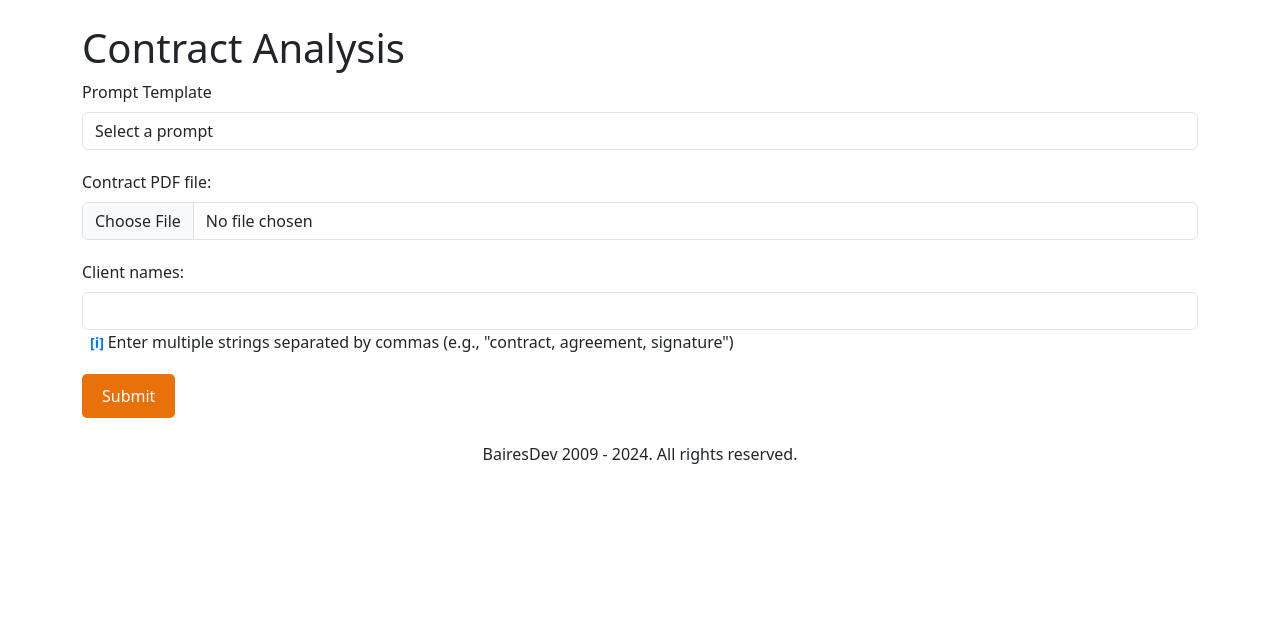
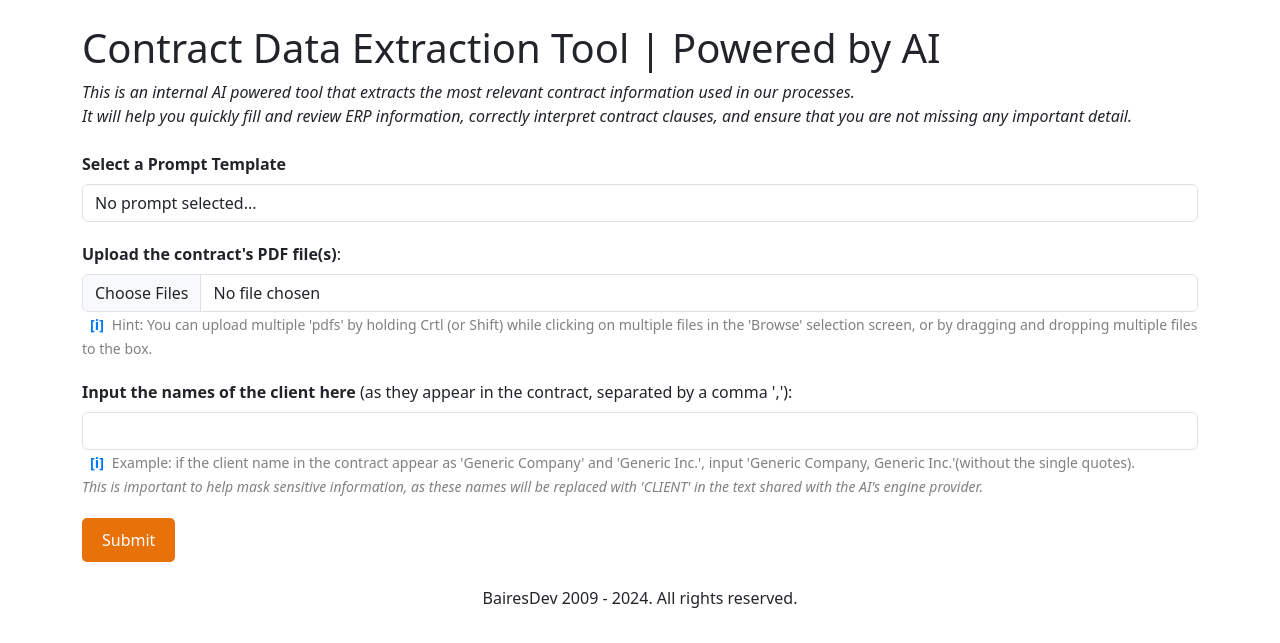
Before and after one commit to iuribairesdev/text-summarization, a Flask app: page / in a window 1280 px wide. Shown: the part 157-800 px from the top of the page. Run offline with Flask 3, Linux system fonts and the light colour scheme; the visitor is signed in with stand-in values (Sample User, id 1); parts of the project's set-up code (start-up, migrations or seed data) failed here and were passed over.

Commit message:
UI changes and capability for upload of multiple contracts
Modifications:
• Added capability for handling multiple contract upload in the main file
• Made the UI modifications related to that in home html
• Made several other UI improvements to home html, including:
   • Header name change
   • Added tool capabilities description
   • Added more detailed instructions
   • Defined topic hierarchy using bold, italic and gray text

IMPORTANT TECHNICAL NOTE:
To handle multiple files, I modified the object that defines the names of folders and .pkl objects from the "filename" to the "first_client_name". The first client name will be the first item that the user inputs in the third field in the home page. On the same direction, I modified the place where the uploaded from the "uploaded_files" folder, to a child folder: ./uploaded_files/client_name/pdfs.

```diff
--- a/main.py
+++ b/main.py
@@ -36,45 +36,81 @@ def preview():
         return redirect(url_for('login'))
 
     if request.method == 'POST':
+        # Get the list of files from the request
+        files = request.files.getlist('file')
 
-        # Check if the post request has the file part
-        if 'file' not in request.files:
+        # If no files were uploaded
+        if not files or len(files) == 0:
             return jsonify({"error": "No file part"}), 400
 
-        file = request.files['file']
+        # Retrieve form data
         client_name = request.form['client_name']
+        client_name_list = client_name.split(',')
         prompt_id = request.form.get('prompt_id')
 
-        # Validate and convert search_string to a list
+        # Validate the client name (comma-separated)
         is_valid, str_list = validate_string(client_name)
         if not is_valid:
             return jsonify({"error": "search_string must be a comma-separated list of strings"}), 400
 
-        # If no file is selected
-        if file.filename == '':
-            return jsonify({"error": "No selected file"}), 400
 
-        if not allowed_file(file.filename):
-            return jsonify({"error": "Please, upload PDF files only!"}), 400
+        # Read the chosen prompt
+        prompts = read_prompts()
+        prompt = next((p for p in prompts if str(p['id']) == prompt_id), None)
+        if not prompt:
+            return jsonify({"error": "Invalid prompt_id"}), 400
+
+        pretext = prompt['pretext']
+        posttext = prompt['posttext'] + "Output must be organized in a table format, as in questions by answers."
 
 
-        # If file is valid and has allowed extension
-        if file and allowed_file(file.filename):
-            if not os.path.exists(app.config['UPLOAD_FOLDER']):
-                os.makedirs(app.config['UPLOAD_FOLDER'])
-            filename = secure_filename(file.filename).split(".")[0]
-            file.save(f"{os.path.join(app.config['UPLOAD_FOLDER'], filename)}.pdf")
-            print('File successfully uploaded!')
+        first_client_name = client_name_list[0] if isinstance(client_name_list, list) else client_name
 
-            prompts = read_prompts()
-            prompt = next((p for p in prompts if str(p['id']) == prompt_id), None)
-            pretext = prompt['pretext']
-            posttext = prompt['posttext'] + "Output must be organized in a table format, as in questions by answers."
+        client_folder = os.path.join(app.config['UPLOAD_FOLDER'], first_client_name)
+        print(client_folder)
+        saved_pdfs_folder = os.path.join(client_folder, 'pdfs')
 
-            contract = Contract(os.path.join(app.config['UPLOAD_FOLDER']), str_list, pretext, posttext)
-            contract.save_object(filename + "_PREVIEW", session['user'])
 
-    return render_template('preview.html', filename=filename, client_name=client_name, prompt_id=prompt_id, contract=contract)
+        # Make sure the folder exists
+        if not os.path.exists(client_folder):
+            os.makedirs(client_folder)
+
+        if not os.path.exists(saved_pdfs_folder):
+            os.makedirs(saved_pdfs_folder)
+
+
+        # This list will keep track of valid filenames
+        saved_filenames = []
+
+        # Process each uploaded file
+        for f in files:
+            # Skip if filename is empty
+            if f.filename == '':
+                continue
+
+            if not allowed_file(f.filename):
+                return jsonify({"error": f"Invalid file type for {f.filename}. Please only upload PDF files!"}), 400
+
+            # Secure and save the file
+            filename_only = secure_filename(f.filename).rsplit('.', 1)[0]
+            saved_path = os.path.join(saved_pdfs_folder, filename_only + '.pdf')
+            f.save(saved_path)
+            print(f'File {filename_only} successfully uploaded!')
+
+        #initialize the contract object
+        contract = Contract(saved_pdfs_folder, str_list, pretext, posttext)
+
+        #save the contract object to disk
+        if first_client_name:
+            contract.save_object(first_client_name + "_PREVIEW", session['user'])
+
+        return render_template(
+            'preview.html',
+            filename=", ".join(saved_filenames),  # or pass them as a list
+            client_name=client_name,
+            prompt_id=prompt_id,
+            contract=contract
+        )
 
 
 
@@ -90,6 +126,13 @@ def result():
         # get file name from form
         filename = request.form['filename']
         print("filename ", filename)
+
+        #get the client name from form
+        client_name = request.form['client_name']
+        client_name_list = client_name.split(',')
+        client_name = client_name.split(',')
+        first_client_name = client_name_list[0] if isinstance(client_name_list, list) else client_name
+
         # Get prompt_id from form
         prompt_id = request.form['prompt_id']
         prompts = read_prompts()
@@ -100,7 +143,8 @@ def result():
             summary = request.form['summary']
             result = summary
             # Load the object from the file
-            with open(f"{os.path.join('./objects/',session['user'],filename)}.pkl", 'rb') as file:
+            with open(f"{os.path.join('./objects/',session['user'],first_client_name)}.pkl", 'rb') as file:
+                print (f"Saving to {os.path.join('./objects/',session['user'],first_client_name)}.pkl")
                 contract = dill.load(file)
 
             if contract:
@@ -112,7 +156,7 @@ def result():
             data = request.form.get('input_text')
 
             # Load the object from the file
-            with open(f"{os.path.join('./objects/', session['user'], filename + '_PREVIEW')}.pkl", 'rb') as file:
+            with open(f"{os.path.join('./objects/', session['user'], first_client_name + '_PREVIEW')}.pkl", 'rb') as file:
                 contract = dill.load(file)
 
             if contract:
--- a/settings.json
+++ b/settings.json
@@ -1,5 +1,5 @@
 {
-    "model": "gpt-4o",
+    "model": "gpt-4o-mini",
     "tokens": 3000,
     "temperature": 0.2,
     "store_p": "on"
--- a/templates/home.html
+++ b/templates/home.html
@@ -2,14 +2,21 @@
 {% extends "base.html" %}
 
 {% block content %}
-  <h1 class="mt-4">Contract Analysis</h1>
+  <h1 class="mt-4">Contract Data Extraction Tool | Powered by AI</h1>
+  <span >
+    <i> This is an internal AI powered tool that extracts the most relevant contract information used in our processes.
+	<br> It will help you quickly fill and review ERP information, correctly interpret contract clauses, and ensure that you are not missing any important detail.</i>
+
+</span>
+
+
   <form action="{{ url_for('preview')}}" method="POST" enctype="multipart/form-data">
     <div class="mb-3">
       <div class="form-group">
 
-        <label for="prompt_id" class="form-label">Prompt Template</label>
+        <label for="prompt_id" class="form-label"><br><b>Select a Prompt Template</b></label>
         <select class="form-control" id="prompt_id" name="prompt_id" required>
-            <option value="" disabled selected>Select a prompt</option>
+            <option value="" disabled selected>No prompt selected...</option>
             {% for prompt in prompts %}
                 <option value="{{ prompt.id }}">{{ prompt.title }}</option>
             {% endfor %}
@@ -19,17 +26,25 @@
 
     <div class="mb-3">
       <div class="form-group">
-        <label for="file" class="form-label">Contract PDF file:</label>
-        <input type="file" name="file" class="form-control">
-      </div>
+        <label for="file" class="form-label"><b>Upload the contract's PDF file(s)</b>:</label>
+        <input type="file" name="file" class="form-control" multiple>
+              <span class="helper-text">[i]&nbsp;</span>
+<span style="color: gray;", >
+    <small> Hint: You can upload multiple 'pdfs' by holding Crtl (or Shift) while clicking on multiple files in the 'Browse' selection screen, or by dragging and dropping multiple files to the box. </small>
+</span>
+	  </div>
     </div>
 
     <div class="mb-3">
       <div class="form-group">
 
-        <label for="client_name" class="form-label">Client names:</label>
+        <label for="client_name" class="form-label"><b>Input the names of the client here</b> (as they appear in the contract, separated by a comma ','):</label>
         <input type="text" name="client_name" class="form-control" required>
-        <span class="helper-text">[i]&nbsp;</span><span>Enter multiple strings separated by commas (e.g., "contract, agreement, signature")</span>
+<span>
+     <span class="helper-text" >[i]&nbsp;</span>
+	 <span style="color: gray;"> <small> Example: if the client name in the contract appear as 'Generic Company' and 'Generic Inc.', input 'Generic Company, Generic Inc.'(without the single quotes).
+    <br><i> This is important to help mask sensitive information, as these names will be replaced with 'CLIENT' in the text shared with the AI's engine provider.</i> </small>
+</span>
       </div>
     </div>
     <button type="submit" class="btn btn-primary">Submit</button>
--- a/templates/result.html
+++ b/templates/result.html
@@ -6,8 +6,10 @@
     <div class="container mt-5">
         <h1>{{ page_title }}</h1>
         <form method="POST" class="mt-4">
+
             <input type="hidden" id="filename" name="filename" value="{{ filename }}">
             <input type="hidden" id="prompt_id" name="prompt_id" value="{{ prompt_id }}">
+			<input type="hidden" id="client_name" name="client_name" value="{{ client_name }}">
 
             <div class="button-container" style=" justify-content: flex-start; ">
                 <button type="submit" name="cancel" class="btn btn-secondary" style="display: flex; justify-content: flex-end;">Go Back</button>
```
